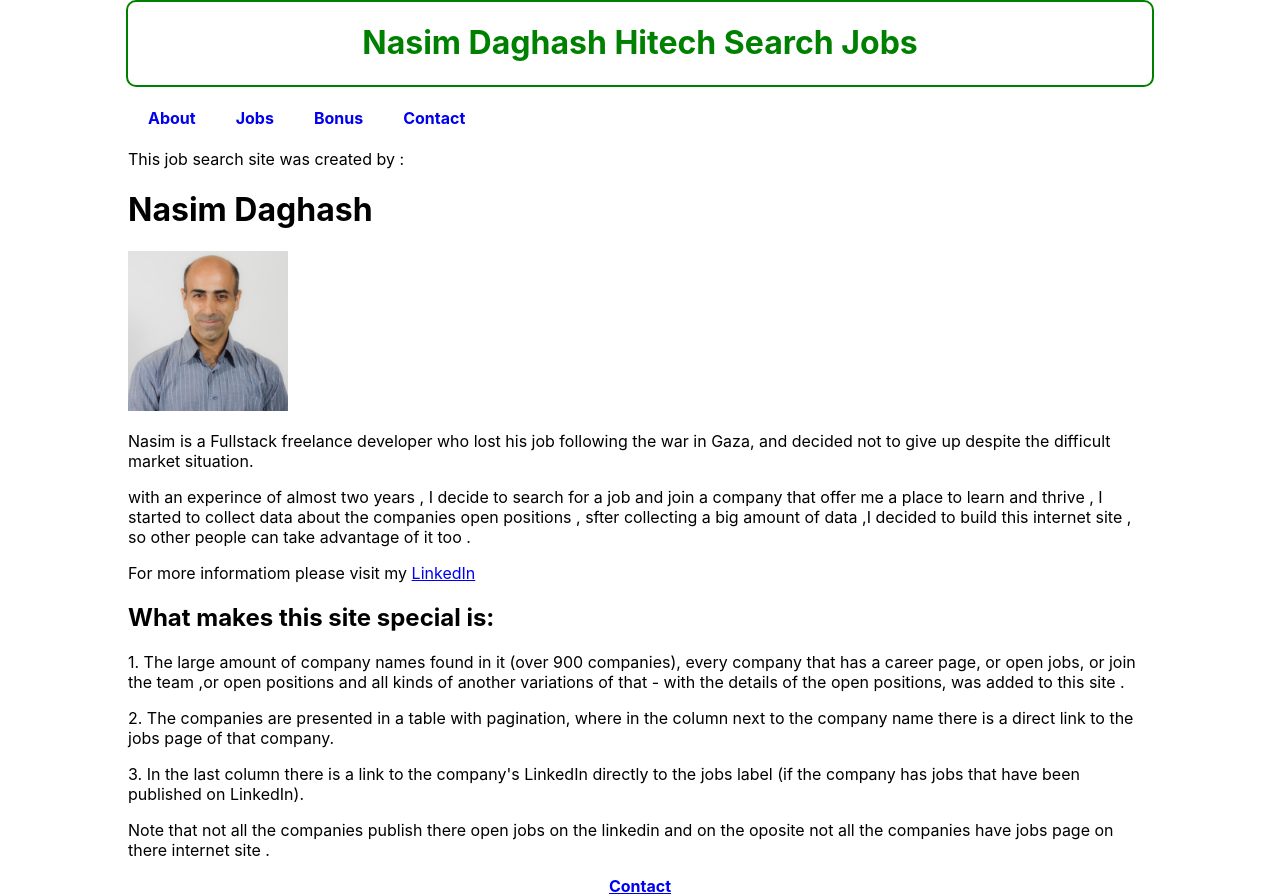
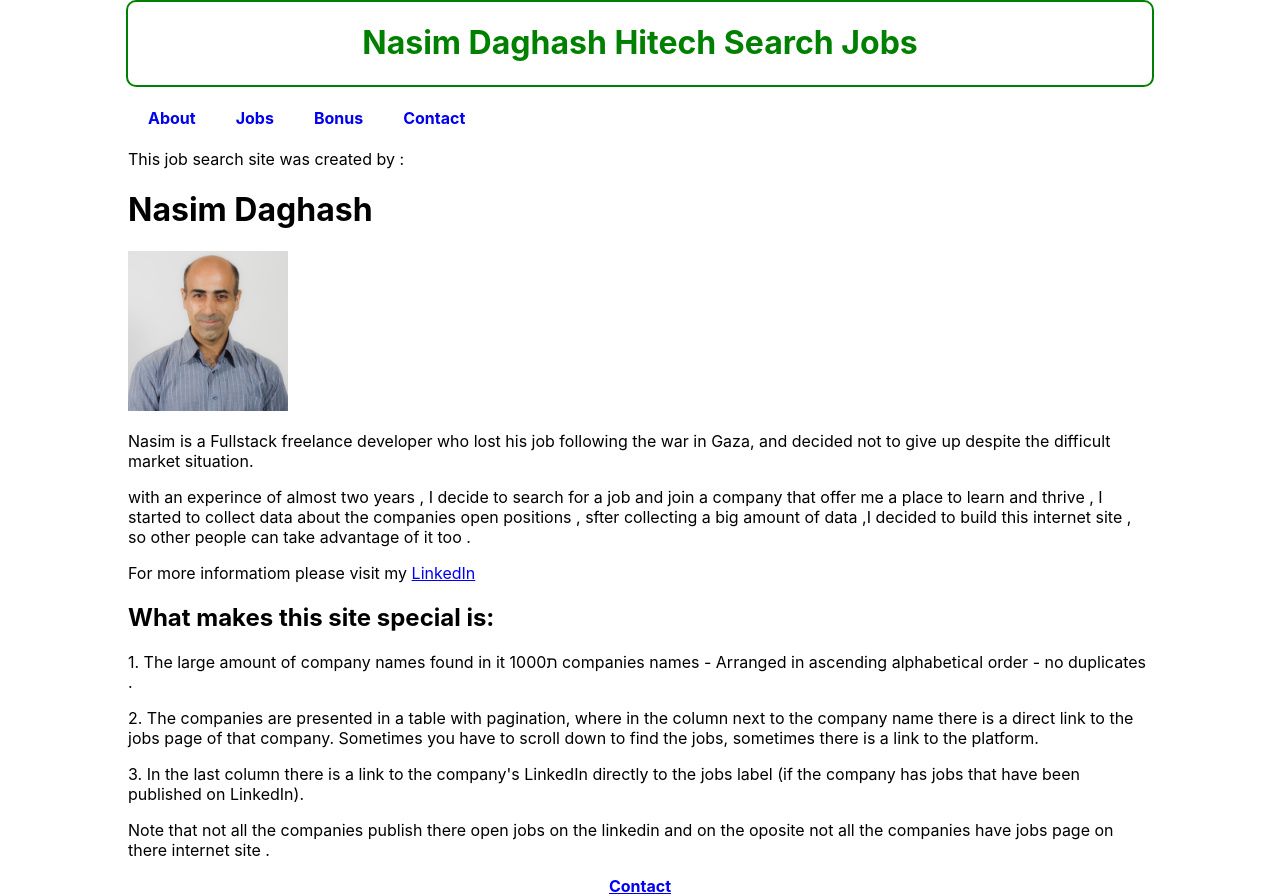
Before and after one commit to NsimDaghash/my-jobs-search, a React (Create React App) app: page / in a window 1280 px wide. Built offline with nearby package versions, Linux system fonts and the light colour scheme.

Commit message:
update about

```diff
--- a/src/About.js
+++ b/src/About.js
@@ -41,16 +41,15 @@ function About() {
         <h2>What makes this site special is:</h2>
 
         <p>
-          1. The large amount of company names found in it (over 900 companies),
-          every company that has a career page, or open jobs, or join the team
-          ,or open positions and all kinds of another variations of that - with
-          the details of the open positions, was added to this site .
+          1. The large amount of company names found in it ת1000 companies names
+          - Arranged in ascending alphabetical order - no duplicates .
         </p>
 
         <p>
           2. The companies are presented in a table with pagination, where in
           the column next to the company name there is a direct link to the jobs
-          page of that company.
+          page of that company. Sometimes you have to scroll down to find the
+          jobs, sometimes there is a link to the platform.
         </p>
 
         <p>
```
